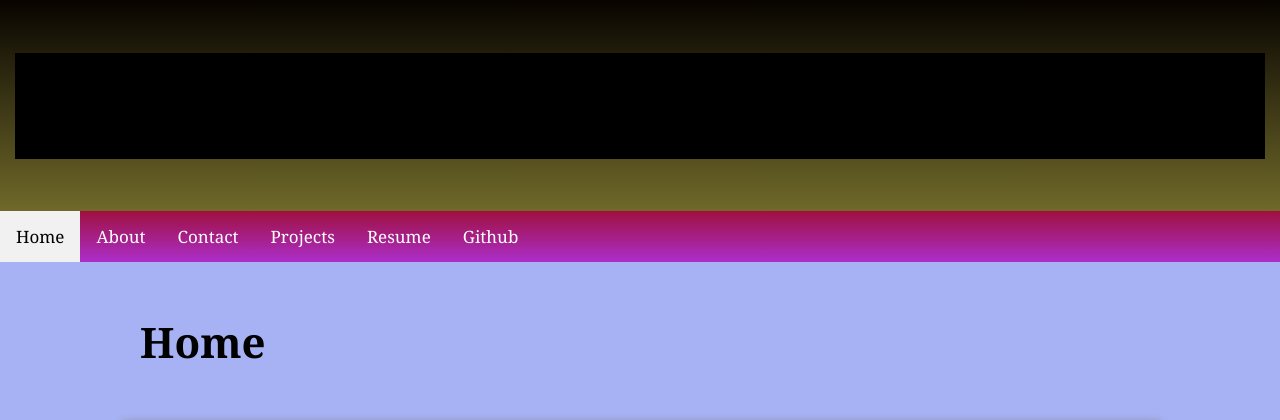
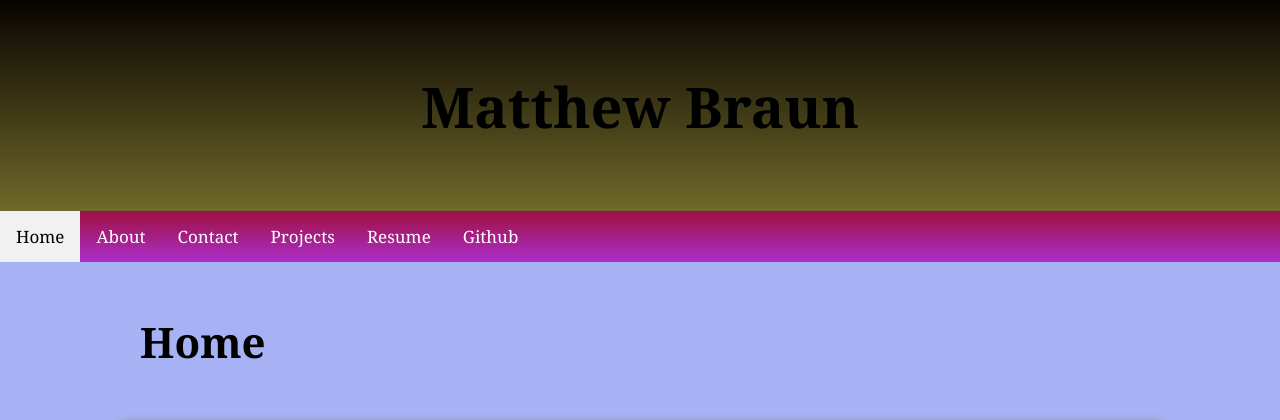
Before and after one commit to mjbraun95/MyPersonalWebsite, a PHP site: page /index.php in a window 1280 px wide. Shown: the top 420 px of the page. Run offline with PHP 8.4, Linux system fonts and the light colour scheme.

Commit message:
Fixing div containters...

```diff
--- a/html/index.css
+++ b/html/index.css
@@ -36,7 +36,7 @@ h1.header {
     /* color: rgb(129, 21, 133) */
     /* color: linear-gradient(#70088a,rgb(7, 4, 0)); */
     /* background: black; */
-    background-color: rgba(0,0,0,1);
+    background-color: rgba(0,0,0,0);
     /* background-image: linear-gradient(#4b461d,rgb(7, 4, 0)); */
 }
 
```
